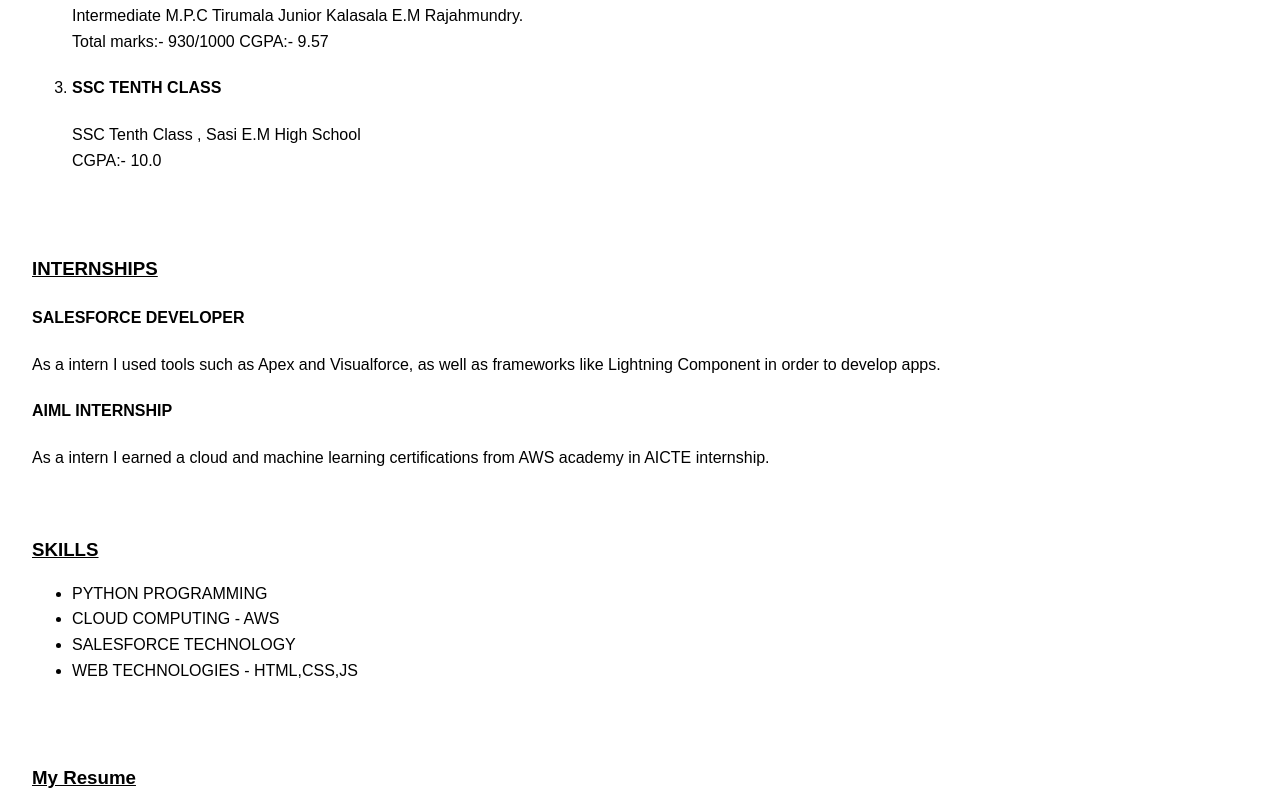
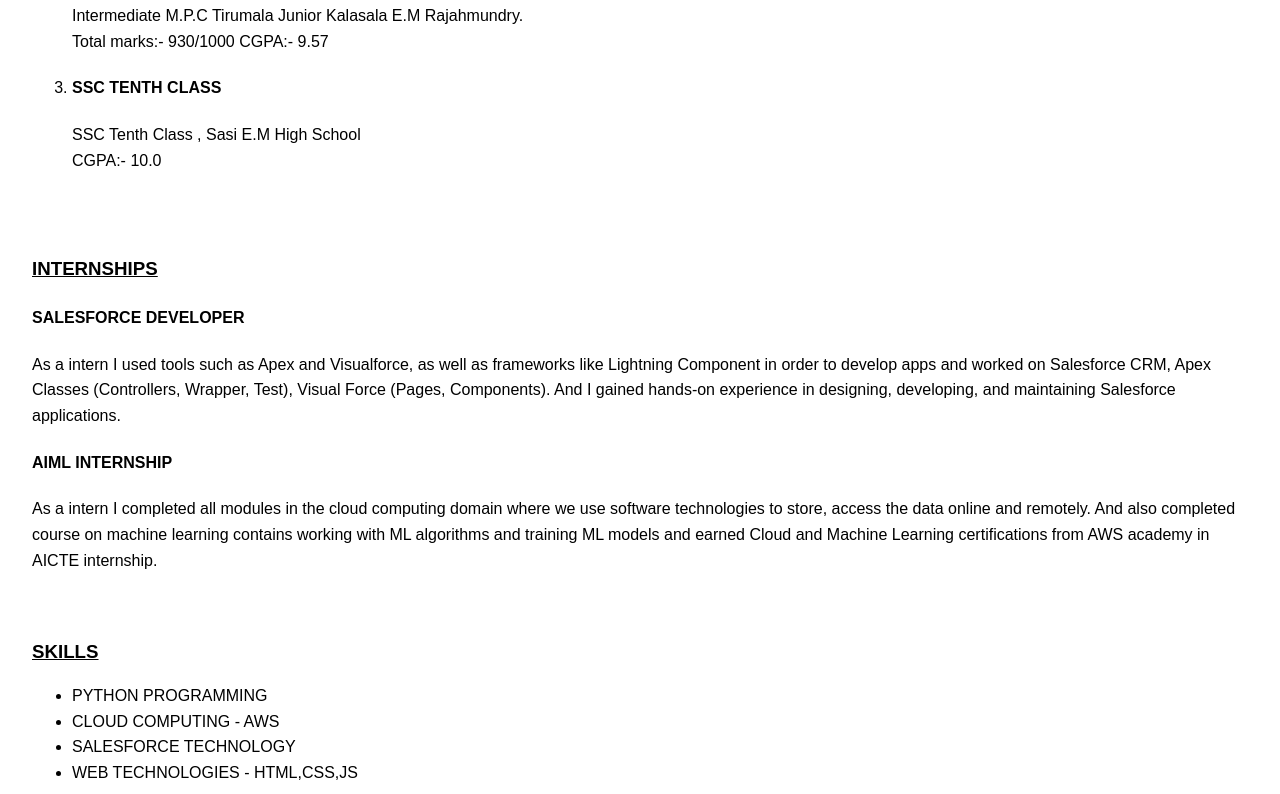
Before and after one commit to nsriramchowdary/sriramresume, a plain HTML site: page index.html in a window 1280 px wide. Shown: the part 671-1465 px from the top of the page. Drawn offline with Linux system fonts and the light colour scheme.

Commit message:
Update index.html

```diff
--- a/index.html
+++ b/index.html
@@ -52,9 +52,10 @@
     <section id="resume">
         <h3><u>INTERNSHIPS</u></h3>
         <h4>SALESFORCE DEVELOPER</h4>
-        As a intern I used tools such as Apex and Visualforce, as well as frameworks like Lightning Component in order to develop apps.
+        As a intern I used tools such as Apex and Visualforce, as well as frameworks like Lightning Component in order to develop apps and worked on Salesforce CRM, Apex Classes (Controllers, Wrapper, Test), Visual Force
+        (Pages, Components). And I gained hands-on experience in designing, developing, and maintaining Salesforce applications.
         <h4>AIML INTERNSHIP</h4>
-        As a intern I earned a  cloud and machine learning certifications from AWS academy in AICTE internship.
+        As a intern I completed all modules in the cloud computing domain where we use software technologies to store, access the data online and remotely. And also completed course on machine learning contains working with ML algorithms and training ML models and earned Cloud and Machine Learning certifications from AWS academy in AICTE internship.
 
     </section>
 <section id="skills">
@@ -68,7 +69,7 @@
     </section>
     <section>
         <h3><u>My Resume</u></h3><h3>
-        <a href="nsscresumeweb.pdf" target="blank">
+        <a href="webresumeuptd.pdf" target="blank">
         <button class="S">
             Download Resume
         </button>
```
